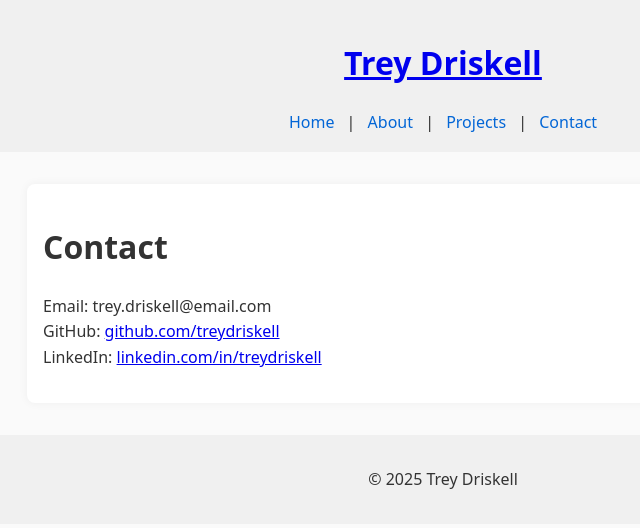
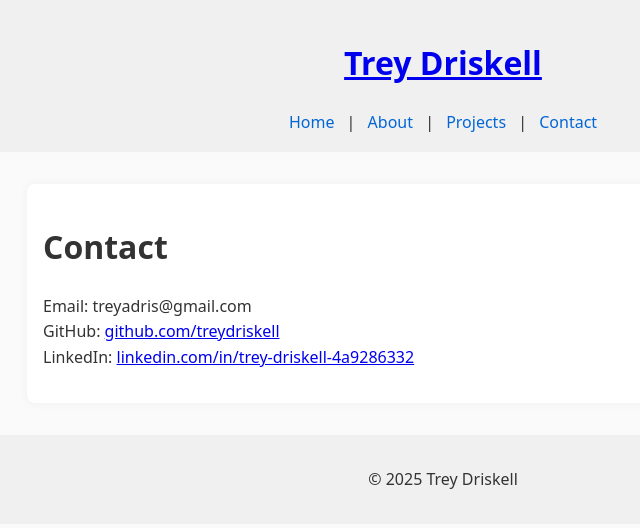
Before and after one commit to treydriskell/treydriskell.github.io, a Jekyll site: the page built from contact.md, in a window 1280 px wide. Shown: the top 528 px of the page, without its empty margins (197-837 px from the left). Built offline with Jekyll 4.4.1, drawn with Linux system fonts in a browser that asks for light colours.

Commit message:
Update contact.md

```diff
--- a/contact.md
+++ b/contact.md
@@ -6,6 +6,6 @@ permalink: /contact/
 
 # Contact
 
-Email: trey.driskell@email.com
+Email: treyadris@gmail.com
 GitHub: [github.com/treydriskell](https://github.com/treydriskell)
-LinkedIn: [linkedin.com/in/treydriskell](https://linkedin.com/in/treydriskell)
+LinkedIn: [linkedin.com/in/trey-driskell-4a9286332](linkedin.com/in/trey-driskell-4a9286332)
```
